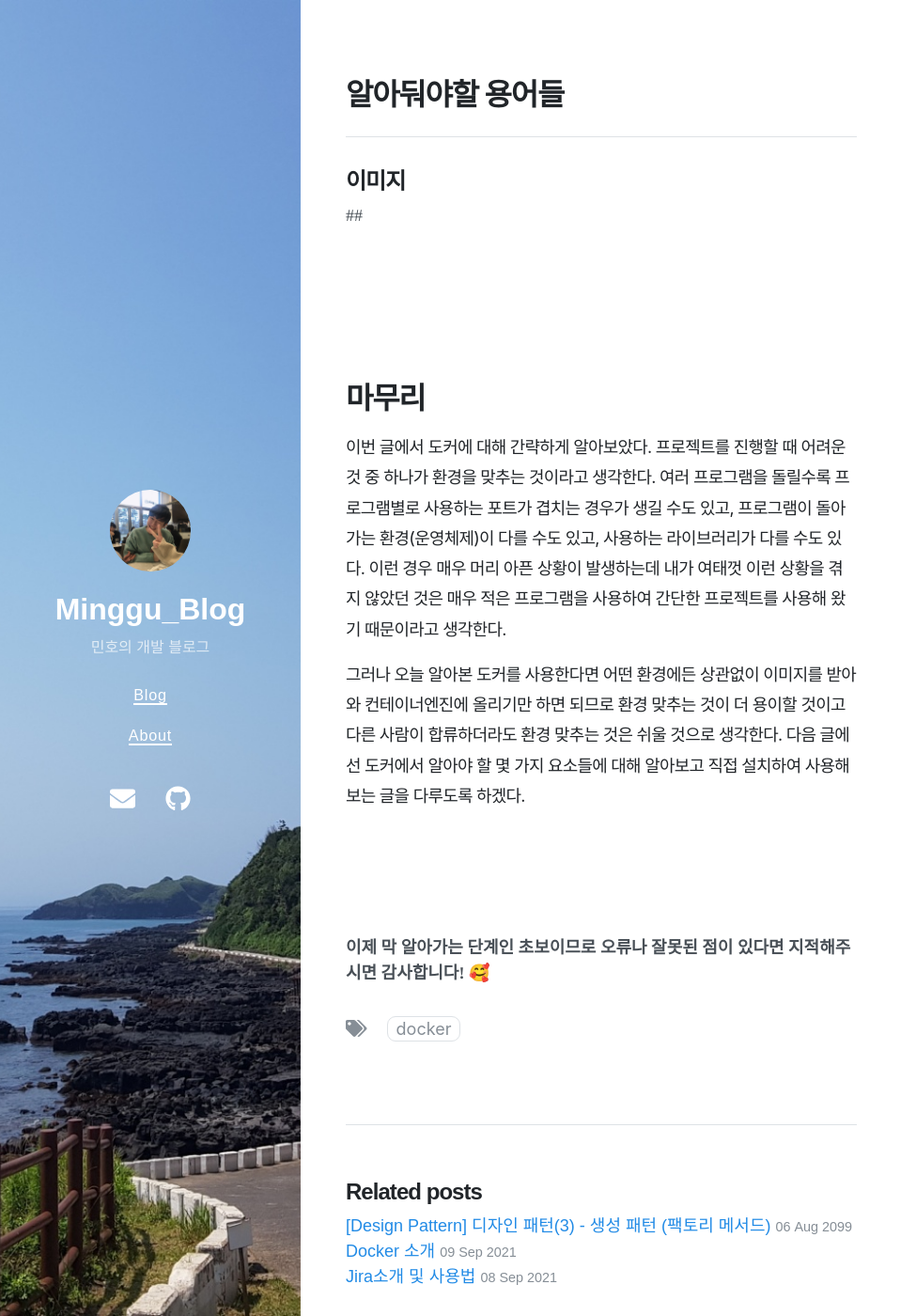
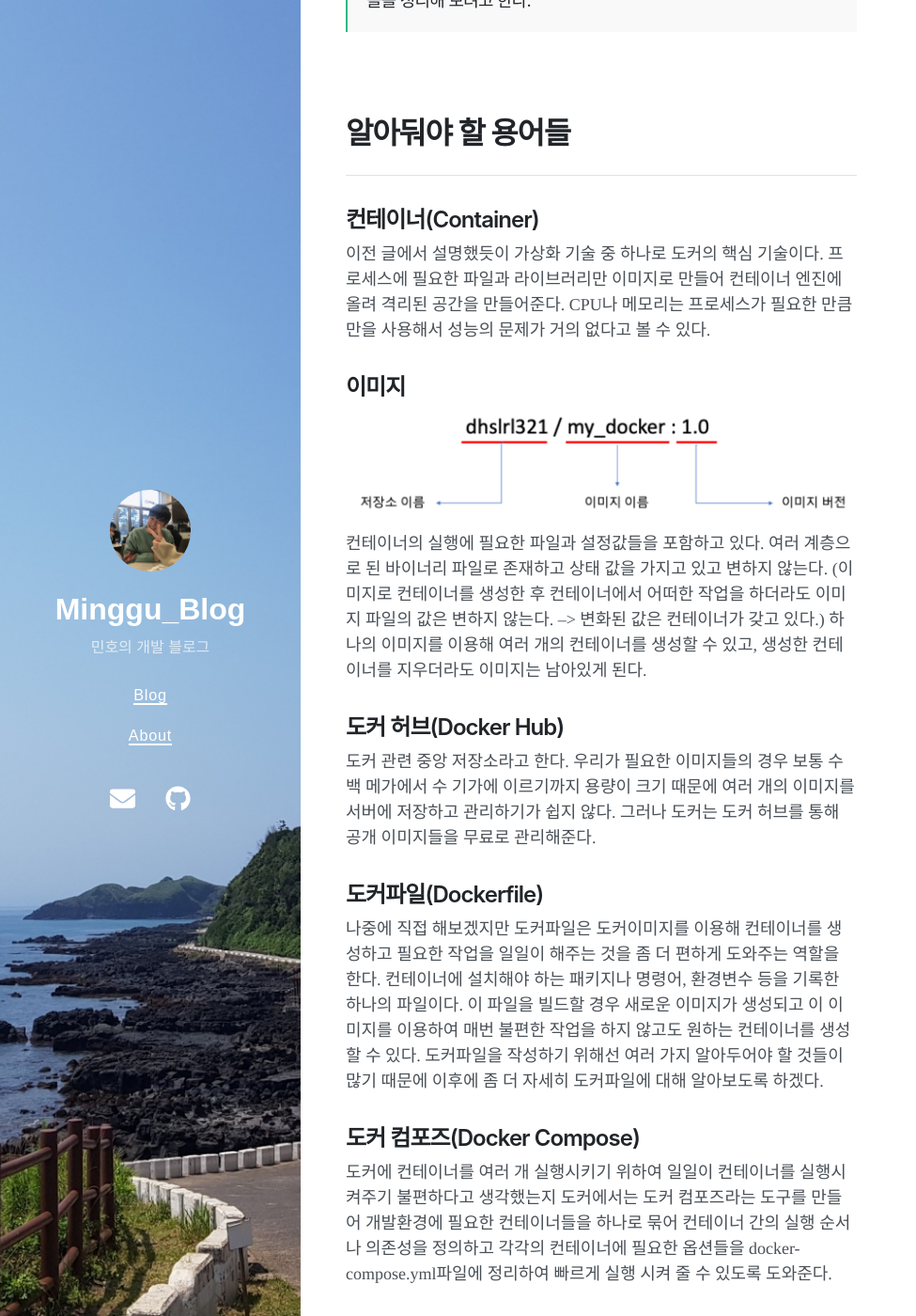
Before and after one commit to minggu-dev/minggu-dev.github.io, a Jekyll site: the page built from _posts/tools/docker/2021-09-11-Docker02.md, in a window 1280 px wide and 1400 px high, scrolled down 830 px. Shown: the whole window at 94% size, without its empty margins (0-975 px from the left). Built offline with Jekyll 4.4.1, drawn with Linux system fonts in a browser that asks for light colours; nearby versions of some CDN libraries; some of the changed text lies outside the part shown.

Commit message:
도커 알아야할 용어 정리

```diff
--- a/_posts/tools/docker/2021-09-11-Docker02.md
+++ b/_posts/tools/docker/2021-09-11-Docker02.md
@@ -1,15 +1,17 @@
 ---
 layout: post
-title:  "Docker 알아야할 용어 정리"
+title:  "Docker 알아야 할 용어 정리"
 date:   2021-09-10 08:11:18 +0900
 categories: Tools
 tags: Docker
 ---
 # Introduction
+<hr>
 
 ![소개 글 이미지](/img/tools/Docker/docker-logo.png)
 >
-#### 지난 글에서 도커란 무엇이고 도커의 장점에 대해 간략히 알아 보았다. 이번 글에서는 도커를 사용하기 전에 알아둬야할 용어들을 정리해 보려고 한다.
+#### 지난 글에서 도커란 무엇이고 도커의 장점에 대해 간략히 알아보았다. 이번 글에서는 도커를 사용하기 전에 알아둬야 할 용어들을 정리해 보려고 한다.
+
 
 
 <br>
@@ -17,25 +19,39 @@ tags: Docker
 
 
 
-# 알아둬야할 용어들
+# 알아둬야 할 용어들
 <hr>
 
+## 컨테이너(Container)
+이전 글에서 설명했듯이 가상화 기술 중 하나로 도커의 핵심 기술이다. 프로세스에 필요한 파일과 라이브러리만 이미지로 만들어 컨테이너 엔진에 올려 격리된 공간을 만들어준다. CPU나 메모리는 프로세스가 필요한 만큼만을 사용해서 성능의 문제가 거의 없다고 볼 수 있다.
+
 ## 이미지
-##
+![이미지](/img/tools/Docker/image_description.png)
+컨테이너의 실행에 필요한 파일과 설정값들을 포함하고 있다. 여러 계층으로 된 바이너리 파일로 존재하고 상태 값을 가지고 있고 변하지 않는다. (이미지로 컨테이너를 생성한 후 컨테이너에서 어떠한 작업을 하더라도 이미지 파일의 값은 변하지 않는다. --> 변화된 값은 컨테이너가 갖고 있다.) 하나의 이미지를 이용해 여러 개의 컨테이너를 생성할 수 있고, 생성한 컨테이너를 지우더라도 이미지는 남아있게 된다.
 
-<br>
-<br>
+## 도커 허브(Docker Hub)
+도커 관련 중앙 저장소라고 한다. 우리가 필요한 이미지들의 경우 보통 수백 메가에서 수 기가에 이르기까지 용량이 크기 때문에 여러 개의 이미지를 서버에 저장하고 관리하기가 쉽지 않다. 그러나 도커는 도커 허브를 통해 공개 이미지들을 무료로 관리해준다.
+
+## 도커파일(Dockerfile)
+나중에 직접 해보겠지만 도커파일은 도커이미지를 이용해 컨테이너를 생성하고 필요한 작업을 일일이 해주는 것을 좀 더 편하게 도와주는 역할을 한다. 컨테이너에 설치해야 하는 패키지나 명령어, 환경변수 등을 기록한 하나의 파일이다. 이 파일을 빌드할 경우 새로운 이미지가 생성되고 이 이미지를 이용하여 매번 불편한 작업을 하지 않고도 원하는 컨테이너를 생성할 수 있다.
+도커파일을 작성하기 위해선 여러 가지 알아두어야 할 것들이 많기 때문에 이후에 좀 더 자세히 도커파일에 대해 알아보도록 하겠다.
+
+## 도커 컴포즈(Docker Compose)
+도커에 컨테이너를 여러 개 실행시키기 위하여 일일이 컨테이너를 실행시켜주기 불편하다고 생각했는지 도커에서는 도커 컴포즈라는 도구를 만들어 개발환경에 필요한 컨테이너들을 하나로 묶어 컨테이너 간의 실행 순서나 의존성을 정의하고 각각의 컨테이너에 필요한 옵션들을 docker-compose.yml파일에 정리하여 빠르게 실행 시켜 줄 수 있도록 도와준다.
+
+## 레지스트리(Registry)
+도커에서 사용하는 이미지들을 관리해준다.
 
 
-<br>
-<br>
+
+
 
 
 
 # 마무리
+<hr>
 
-#### 이번 글에서 도커에 대해 간략하게 알아보았다. 프로젝트를 진행할 때 어려운 것 중 하나가 환경을 맞추는 것이라고 생각한다. 여러 프로그램을 돌릴수록 프로그램별로 사용하는 포트가 겹치는 경우가 생길 수도 있고, 프로그램이 돌아가는 환경(운영체제)이 다를 수도 있고, 사용하는 라이브러리가 다를 수도 있다. 이런 경우 매우 머리 아픈 상황이 발생하는데 내가 여태껏 이런 상황을 겪지 않았던 것은 매우 적은 프로그램을 사용하여 간단한 프로젝트를 사용해 왔기 때문이라고 생각한다.
-#### 그러나 오늘 알아본 도커를 사용한다면 어떤 환경에든 상관없이 이미지를 받아와 컨테이너엔진에 올리기만 하면 되므로 환경 맞추는 것이 더 용이할 것이고 다른 사람이 합류하더라도 환경 맞추는 것은 쉬울 것으로 생각한다. 다음 글에선 도커에서 알아야 할 몇 가지 요소들에 대해 알아보고 직접 설치하여 사용해 보는 글을 다루도록 하겠다.
+#### 이번 글에서 도커에서 사용하는 용어에 대해 몇 가지 알아보았다. 아직 더 많이 알아야 할 용어들이 있지만 그건 이후에 포스팅하며 그때마다 설명하도록 하겠다. 다음 글에서는 도커를 설치하고 직접 이미지를 받아 컨테이너를 하나 생성 및 실행해보는 글을 다루도록 하겠다.
 
 
 
@@ -46,4 +62,7 @@ tags: Docker
 
 
 
+
+
+
 **이제 막 알아가는 단계인 초보이므로 오류나 잘못된 점이 있다면 지적해주시면 감사합니다! 🥰**
```
Also changed, not shown: img/tools/Docker/image_description.png (added).
